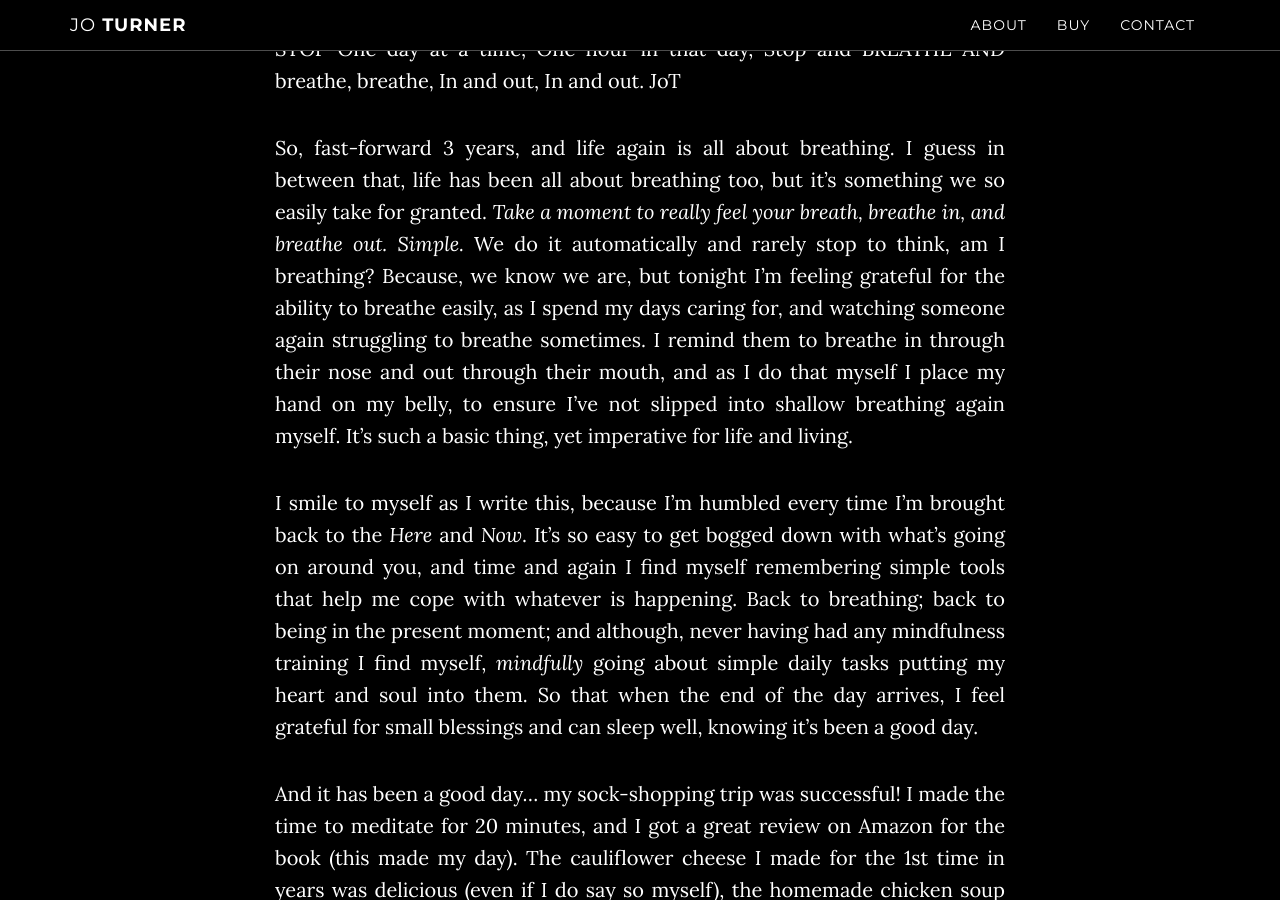
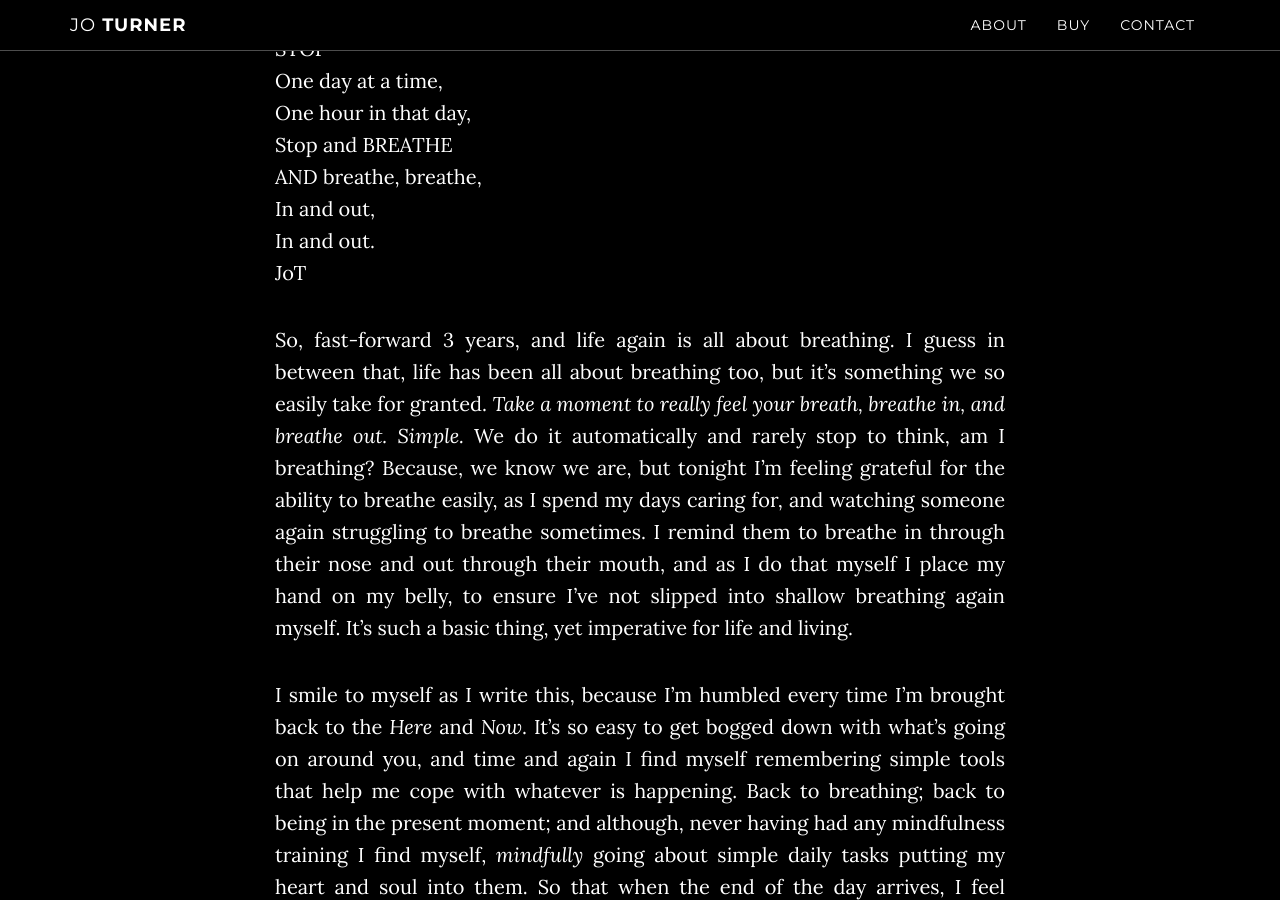
Before and after one commit to cardsfromtheedge/cardsfromtheedge.github.io, a Jekyll site: the page built from _posts/2016-01-31-life-comes-down-to-breathing.md, in a window 1280 px wide and 900 px high, scrolled down 1230 px. Built offline with Jekyll 4.4.1, drawn with Linux system fonts in a browser that asks for light colours; some of the changed text lies outside the part shown.

Commit message:
Fixed typo

```diff
--- a/_posts/2016-01-31-life-comes-down-to-breathing.md
+++ b/_posts/2016-01-31-life-comes-down-to-breathing.md
@@ -9,13 +9,13 @@ header-img: "img/moonrise.jpg"
 
 Whilst writing *the* cards from the edge, life was often all about breathing. I remember needing to let my friend know that I was alongside her as she journeyed onwards. I remember coming across this poem I’d written a few years earlier and it felt a good way to share an understanding with her. Here’s the beginning of the poem (full version in the book):-
 
-STOP
-One day at a time,
-One hour in that day,
-Stop and BREATHE
-AND breathe, breathe,
-In and out,
-In and out.
+STOP<br>
+One day at a time, <br>
+One hour in that day,<br>
+Stop and BREATHE<br>
+AND breathe, breathe,<br>
+In and out,<br>
+In and out.<br>
 JoT
 
 So, fast-forward 3 years, and life again is all about breathing. I guess in between that, life has been all about breathing too, but it’s something we so easily take for granted. *Take a moment to really feel your breath, breathe in, and breathe out. Simple.* We do it automatically and rarely stop to think, am I breathing? Because, we know we are, but tonight I’m feeling grateful for the ability to breathe easily, as I spend my days caring for, and watching someone again struggling to breathe sometimes. I remind them to breathe in through their nose and out through their mouth, and as I do that myself I place my hand on my belly, to ensure I’ve not slipped into shallow breathing again myself.  It’s such a basic thing, yet imperative for life and living.
```
Also changed, not shown: other parts of _posts/2016-01-31-life-comes-down-to-breathing.md (+1 -1 lines).
